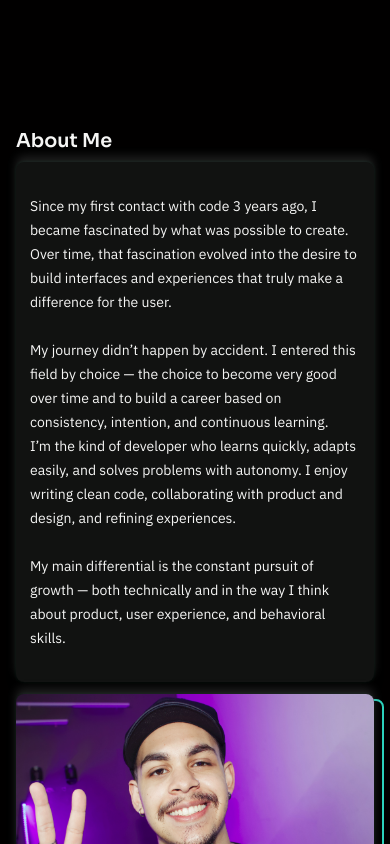
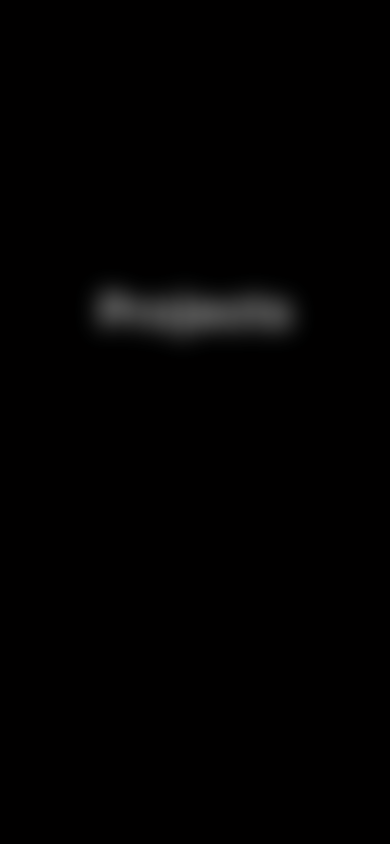
Before and after one commit to oandmiranda/my-portfolio, a Next.js app: page / in a window 390 px wide. Shown: the part 720-1564 px from the top of the page. Built offline with nearby package versions, Linux system fonts and the light colour scheme.

Commit message:
v1.1 | refactor sections position

```diff
--- a/app/data/navLinks.ts
+++ b/app/data/navLinks.ts
@@ -2,8 +2,8 @@ import { NavLink } from "@/types/navLink";
 import { UserStar, Mail, BriefcaseBusiness, FolderOpenDot} from 'lucide-react';
 
 export const navLink: NavLink[] = [
+  { icon: FolderOpenDot, href: "/#projects", key: "projects" },
+  { icon: BriefcaseBusiness, href: "/#experience", key: "experience" },
   { icon: UserStar, href: "/#about", key: "about" },
-  { icon: BriefcaseBusiness, href: "/#experience", key: "experience" },
-  { icon: FolderOpenDot, href: "/#projects", key: "projects" },
   { icon: Mail, href: "/#contacts", key: "contact" },
 ];
--- a/app/page.tsx
+++ b/app/page.tsx
@@ -8,13 +8,13 @@ import ProjectsSection from "./ui/projectSection";
 export default function Home() {
   return (
     <LanguageProvider>
-      <main className="py-1 px-4 md:px-0 text-sm md:text-base font-default">
+      <main className="py-1 md:px-0 text-sm md:text-base font-default">
         <Header />
 
-        <section className="flex flex-col justify-center gap-55 items-start sm:px-10 md:px-20 lg:px-35 xl:px-80">
+        <section className="flex flex-col justify-center gap-55 items-start px-4 sm:px-10 md:px-20 lg:px-35 xl:px-80">
+          <ProjectsSection />
+          <ExperienceSection />
           <AboutSection />
-          <ExperienceSection />
-          <ProjectsSection />
           <Footer />
         </section>
       </main>
--- a/app/ui/aboutSection.tsx
+++ b/app/ui/aboutSection.tsx
@@ -1,29 +1,37 @@
 "use client";
 
+import { useRef } from "react";
 import Image from "next/image";
 import { GraduationCap, Lightbulb, Languages } from "lucide-react";
-import Title from "./title";
 import Animation from "./animation";
 import { useLanguage } from "../context/languageContext";
-import { translations } from "@/app/context/translations"
+import { translations } from "@/app/context/translations";
 import Slider from "./slider";
 import Card from "./card";
+import ScrollTitle from "./scrollTitle";
 
 export default function AboutSection() {
-  // chama a função de tradução
   const { t } = useLanguage();
 
-const softSkillsList = Object.keys(
-  translations.en.aboutMe.softSkills
-).map((key) => t(key, "aboutMe", "softSkills"));
+  // cada seção precisa do seu próprio ref
+  const sectionRef = useRef<HTMLDivElement>(null);
+
+  const softSkillsList = Object.keys(translations.en.aboutMe.softSkills).map(
+    (key) => t(key, "aboutMe", "softSkills")
+  );
 
   return (
-    <section className="flex flex-col w-full scroll-mt-20" id="about">
+    <section ref={sectionRef} className="flex flex-col w-full scroll-mt-20" id="about">
+
+      <Animation type="slideUp" className="sticky top-[44%]">
+        <ScrollTitle sectionRef={sectionRef}>
+          {t("title", "aboutMe")}
+        </ScrollTitle>
+      </Animation>
+
       <Animation type="fade">
-          <Title className="font-title text-sm-title md:text-md-title">{t("title", "aboutMe")}</Title>
+        <div className="pt-[calc(78vh)] flex flex-col gap-base w-full mt-2 md:grid md:grid-cols-3">
 
-        {/* cards section */}
-        <div className="flex flex-col gap-base w-full mt-2 md:grid md:grid-cols-3">
           <Card
             mainLabel={t("content", "aboutMe")}
             className="md:col-span-2 h-full text-md leading-6 px-(--p-sm) md:px-(--p-base)"
@@ -34,7 +42,7 @@ const softSkillsList = Object.keys(
               <Image
                 src={"/images/my-picture.jpeg"}
                 alt="my picture"
-                layout="fill"
+                fill
                 className="object-cover rounded-md"
               />
             </Card>
@@ -67,6 +75,7 @@ const softSkillsList = Object.keys(
             textType="specialTitle"
             className="md:col-span-1"
           />
+
           <Slider />
         </div>
       </Animation>
--- a/app/ui/header.tsx
+++ b/app/ui/header.tsx
@@ -43,7 +43,7 @@ export default function Header() {
                 muted
             /> */}
       <NavBar />
-      <div className="flex flex-col justify-center items-center w-full h-screen px-(--p-sm) sm:px-10 md:px-30 lg:px-55 xl:px-90">
+      <div className="flex flex-col justify-center items-center w-full h-screen px-(--p-base) sm:px-10 md:px-30 lg:px-55 xl:px-90">
         <motion.div
           variants={containerVariants}
           initial="hidden"
--- a/app/ui/project.tsx
+++ b/app/ui/project.tsx
@@ -123,7 +123,7 @@ export default function Project({
               </Link>
             </HoverAnimationBox>
 
-            <p className="bg-secondary text-darkColor font-semibold p-(--p-sm) rounded-md text-sm md:-mr-20">
+            <p className="bg-secondary text-darkColor font-semibold p-(--p-sm) rounded-md text-sm md:-mr-20 whitespace-pre-line">
               {description}
             </p>
 
--- a/app/ui/projectSection.tsx
+++ b/app/ui/projectSection.tsx
@@ -1,16 +1,14 @@
-
 "use client";
 
 import { useRef } from "react";
-import { motion, useScroll, useTransform, Variants } from "framer-motion";
+import { motion, Variants } from "framer-motion";
 import Card from "./project";
-import Animation from "./animation";
 import { useLanguage } from "../context/languageContext";
 import { ProjectProps } from "@/types/project";
+import ScrollTitle from "./scrollTitle";
+import Animation from "./animation";
 
-
-// VARIANTS para a Animação dos CARDS (Staggered Effect)
-// ----------------------------------------------------
+// VARIANTS ----------------------------------------------------
 const cardsContainerVariants: Variants = {
   hidden: { opacity: 0 },
   visible: {
@@ -30,14 +28,16 @@ const cardItemVariants: Variants = {
 export default function ProjectsSection() {
   const { t } = useLanguage();
 
+  // SECTION REF PARA CONTROLAR O SCROLL CORRETAMENTE
+  const sectionRef = useRef<HTMLDivElement>(null);
+
   const projectData: ProjectProps[] = [
     {
       imageSrc: "/images/miraflix-image.png",
       imageAlt: "miraflix-image",
       videoSrc: "/videos/miraflix-video.mp4",
       title: "Miraflix",
-    description:
-      t("description", "projects", "miraflix"),
+      description: t("description", "projects", "miraflix"),
       technologies: [
         "React",
         "Next.js",
@@ -47,12 +47,13 @@ export default function ProjectsSection() {
         "PostgreSQL",
         "Node.js",
         "Express",
-      "JWT Auth"
+        "JWT Auth",
       ],
       reverse: false,
       gitHubLink: "https://github.com/oandmiranda/Mira-flix-frontend",
       href: "https://mira-flix-frontend.vercel.app/",
-    findOutMore: "please visit the project repository to find out more about this project call Miraflix",
+      findOutMore:
+        "please visit the project repository to find out more about this project call Miraflix",
       details: t("details", "projects", "miraflix"),
     },
     {
@@ -60,8 +61,7 @@ export default function ProjectsSection() {
       imageAlt: "project-two",
       videoSrc: "/videos/coffeeshop-video.mp4",
       title: "Coffee Shop",
-    description:
-      t("description", "projects", "coffeeShop"),
+      description: t("description", "projects", "coffeeShop"),
       technologies: ["React", "TypeScript", "Styled-Components"],
       reverse: true,
       gitHubLink: "https://github.com/oandmiranda/Coffeeshop",
@@ -71,69 +71,24 @@ export default function ProjectsSection() {
     },
   ];
 
-  const targetRef = useRef<HTMLDivElement>(null);
-
-  // 1. Monitorar o Scroll na Section
-  // A animação começa quando o topo do target atinge o fim da viewport ("start end")
-  // e termina quando o fim do target atinge o início da viewport ("end start").
-  const { scrollYProgress } = useScroll({
-    target: targetRef,
-    offset: ["start end", "end start"],
-  });
-
-  // 2. Mapear o Scroll para a Posição Y do Título (Movimento Suave)
-  // [0, 0.2] mapeia o scroll de 0% a 20% da section
-  // [150, 0] mapeia o Y de 150px (abaixo) para 0px (ancorado no centro).
-  const y = useTransform(scrollYProgress, [0, 0.2], [150, 0]);
-
-  // 3. Mapear o Scroll para o Blur do Título (Ofuscamento)
-  // [0.1, 0.2, 0.3, 0.6] - Define os pontos de scroll para a transformação
-  // [blur(8px), blur(0px), blur(0px), blur(4px)] - Define os valores de saída como STRING CSS
-  // 👈 CORREÇÃO: Isso resolve o erro 'blur.to is not a function'.
-  const blur = useTransform(
-    scrollYProgress,
-    [0.1, 0.2, 0.3, 0.4, 0.5, 0.6, 0.7, 0.8],
-    ["blur(5px)", "blur(0px)", "blur(0px)", "blur(1px)", "blur(8px)", "blur(10px)", "blur(12px)", "blur(13px)"]
-  );
-
-  // 4. Mapear a Opacidade do Título (Fade in & Dim)
-  const opacity = useTransform(
-    scrollYProgress,
-    [0.1, 0.2, 0.1, 0.9],
-    [0, 1, 1, 0.6]
-  );
-
   return (
-    <section ref={targetRef} className="relative pt-40 flex flex-col">
-
+    <section ref={sectionRef} className="relative pt-40 flex flex-col">
+      {/* TÍTULO ANIMADO COM SCROLL CONTROLADO PELA SECTION */}
       <Animation type="slideUp" className="sticky top-[44%]">
-        <motion.h1
-        style={{
-          y,
-          filter: blur, // 👈 Aplicando a string CSS diretamente
-          opacity,
-        }}
-        // top-1/3 centraliza o título verticalmente para começar a animação.
-        className="font-title font-bold text-center text-4xl sm:text-5xl md:text-5xl"
+        <ScrollTitle
+          sectionRef={sectionRef}
         >
           {t("projects", "sessions")}
-      </motion.h1>
+        </ScrollTitle>
       </Animation>
 
-
-      {/* ---------------------------------------------------- */}
-      {/* CARDS DOS PROJETOS (APARECEM APÓS O TÍTULO ANCORAR)   */}
-      {/* ---------------------------------------------------- */}
-      <motion.div
-        // Empurra o container dos cards para que só apareçam após o título ter ancorado no topo.
-        className="relative pt-[calc(67vh)]"
-      >
+      {/* CARDS ------------------------------------------------ */}
+      <motion.div className="relative pt-[calc(78vh)]">
         <motion.div
           variants={cardsContainerVariants}
           initial="hidden"
-          // whileInView ativa o stagger dos cards quando o container entra na vista.
           whileInView="visible"
-          viewport={{ once: true,}}
+          viewport={{ once: true }}
         >
           {projectData.map((card) => (
             <motion.div key={card.title} variants={cardItemVariants}>
--- /dev/null
+++ b/app/ui/scrollTitle.tsx
@@ -0,0 +1,45 @@
+"use client";
+
+import { motion, useScroll, useTransform } from "framer-motion";
+
+type ScrollTitleProps = {
+  children: React.ReactNode;
+  className?: string;
+  sectionRef: React.RefObject<HTMLDivElement | null>;
+};
+
+export default function ScrollTitle({ children, className, sectionRef }: ScrollTitleProps) {
+
+  // agora scrollYProgress usa a SECTION inteira,
+  // não um wrapper minúsculo
+  const { scrollYProgress } = useScroll({
+    target: sectionRef,
+    offset: ["start end", "end start"],
+  });
+
+  const y = useTransform(scrollYProgress, [0, 0.20], [150, 0]);
+
+  const blur = useTransform(
+    scrollYProgress,
+    [0.00, 0.40, 0.48, 0.55, 0.80],
+    ["blur(0px)", "blur(0px)", "blur(8px)", "blur(11px)", "blur(14px)"]
+  );
+
+  const opacity = useTransform(
+    scrollYProgress,
+    [0.12, 0.22, 0.3, 0.9],
+    [0, 1, 1, 0.6]
+  );
+
+  return (
+    <motion.h1
+      style={{ y, filter: blur, opacity }}
+      className={
+        className ??
+        "font-title font-bold text-center text-4xl sm:text-5xl md:text-5xl"
+      }
+    >
+      {children}
+    </motion.h1>
+  );
+}
```
Also changed, not shown: app/context/translations.js (+8 -8 lines). Lines whose indentation alone changed are shown as unchanged.
